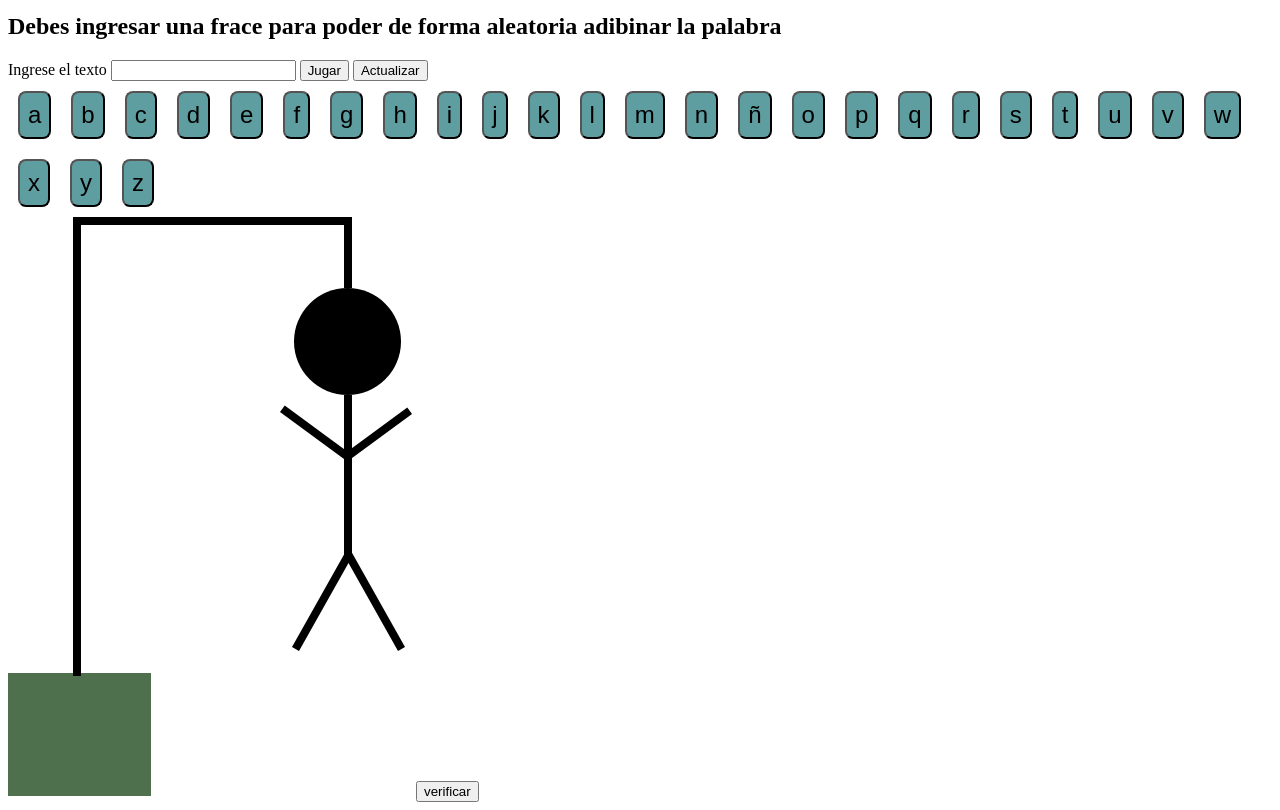
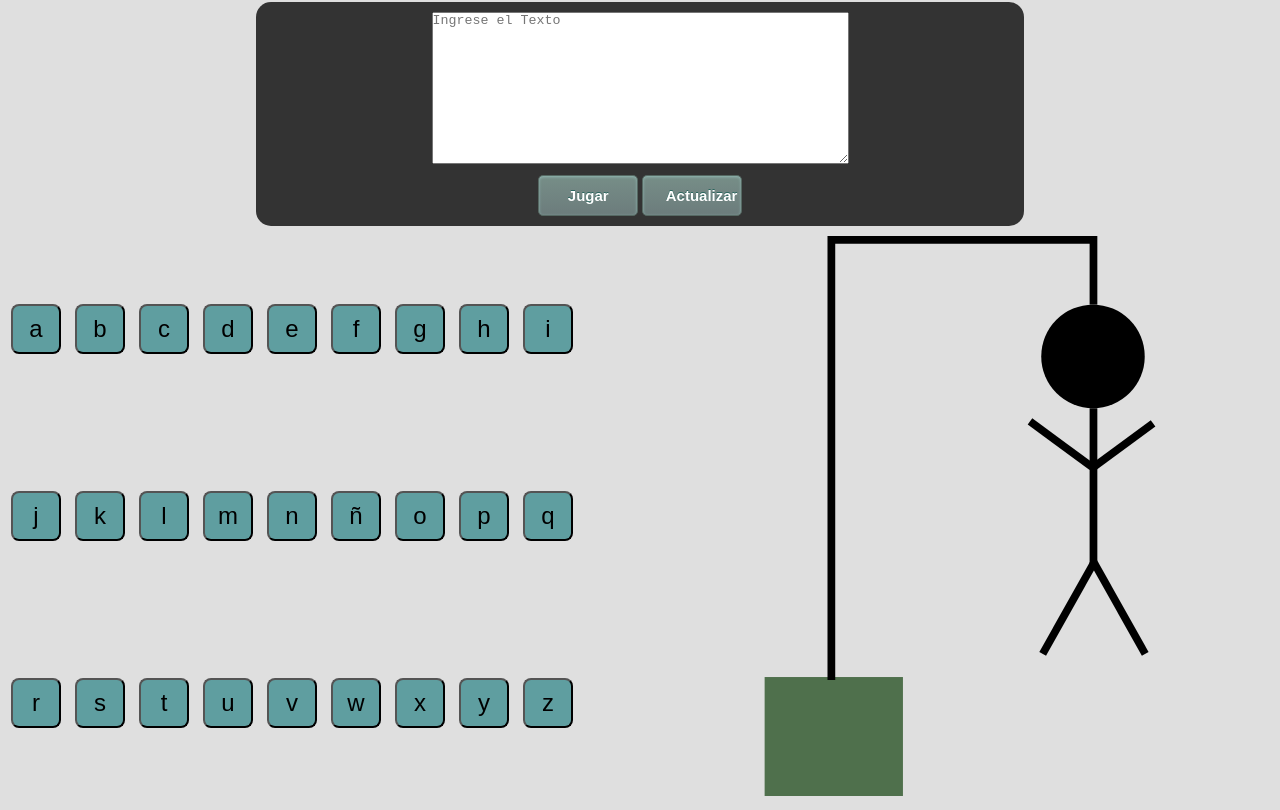
Before and after one commit to Tomytool/Pruebas_Ahorcado, a website: page index.html in a window 1280 px wide. Shown: the part 67-877 px from the top of the page. Drawn offline with Linux system fonts and the light colour scheme.

Commit message:
se realizan cambios Css y parte de la logica

```diff
--- a/css/main.css
+++ b/css/main.css
@@ -1,22 +1,115 @@
-.letras {
+* {
+  margin: 0;
+  padding: 0;
+  box-sizing: border-box;
+}
+body {
+  width: 100vw;
+  height: 100vh;
+  font-family: 'Roboto', sans-serif;
+  font-size: 14px;
+  line-height: 1;
+  color: #333;
+  background-color: rgb(223, 223, 223);
+  display: grid;
+  grid-template-columns: repeat(2, 1fr);
+  grid-template-rows: repeat(3, 1fr) 70%;
+  text-align: center;
+}
+h1 {
+  grid-column: 1/3;
+  grid-row: 1/2;
+  text-align: center;
+  font-size: 2em;
+  font-family: 'Roboto', sans-serif;
+  color: rgb(0, 0, 0);
+}
+.formulario {
+  margin-top: 10px;
+  grid-column: 1/3;
+  grid-row: 2/3;
+}
+.formulario h2 {
+  width: 80%;
+  margin: 0 auto;
+}
+.formulario form {
+  width: 60%;
+  margin: 10px auto;
   display: flex;
-  flex-wrap: wrap;
+  justify-content: center;
+  align-items: center;
+  flex-direction: column;
+  background-color: #333;
+  border-radius: 15px;
+  color: white;
+  padding: 10px;
 }
-.letras button {
-  font-size: 24px;
-  padding: 8px;
-  background-color: cadetblue;
-  border-radius: 8px;
-  margin: 10px 10px;
+.btn {
+  text-align: center;
+  margin-top: 9px;
+  width: 100px;
+  box-shadow: inset 0px 1px 3px 0px #91b8b3;
+  background: linear-gradient(to bottom, #768d87 5%, #6c7c7c 100%);
+  background-color: #768d87;
+  border-radius: 5px;
+  border: 1px solid #566963;
+  display: inline-block;
+  cursor: pointer;
+  color: #ffffff;
+  font-family: Arial;
+  font-size: 15px;
+  font-weight: bold;
+  padding: 11px 23px;
+  text-shadow: 0px -1px 0px #2b665e;
+}
+.btn:hover {
+  background: linear-gradient(to bottom, #6c7c7c 5%, #768d87 100%);
+  background-color: #6c7c7c;
 }
 .frace {
+  grid-column: 1/3;
+  grid-row: 3/4;
   width: 70vw;
   display: flex;
   justify-content: space-around;
   align-items: center;
 }
+.letras {
+  grid-column: 1/2;
+  grid-row: 4/5;
+  display: flex;
+  flex-wrap: wrap;
+  justify-content: space-around;
+  align-items: center;
+  width: 90%;
+}
+.letras .letra {
+  font-size: 24px;
+  background-color: cadetblue;
+  border-radius: 8px;
+  width: 50px;
+  height: 50px;
+  margin-left: 8px;
+}
+.contenedor {
+  grid-column: 2/3;
+  grid-row: 4/5;
+  display: flex;
+  justify-content: center;
+  align-items: center;
+
+  width: 100%;
+  height: 100%;
+}
+.contenedor svg {
+  width: 100%;
+  height: 100%;
+}
+
 .letraAdivinar {
   width: 30px;
+  height: 30px;
   text-align: center;
   font-size: 24px;
   padding: 8px;
--- a/index.html
+++ b/index.html
@@ -9,16 +9,33 @@
   </head>
   <body>
     <h1>El juego del Ahorcado</h1>
-    <h2>
-      Debes ingresar una frace para poder de forma aleatoria adibinar la palabra
-    </h2>
+
     <main class="formulario">
-      <label for="ingreso">Ingrese el texto</label>
-      <input type="text" name="ingreso" id="ingreso" />
-      <button id="inicio">Jugar</button>
-      <input type="button" value="Actualizar" onclick="location.reload()"></input>
+      <h2>
+        Debes ingresar una frase de la cual se elegirá una palabra de forma
+        aleatoria y tendrá que adivinarla
+      </h2>
+      <form action="">
+        <div class="texto">
+          <textarea
+            name="textarea"
+            rows="10"
+            cols="50"
+            id="ingreso"
+            placeholder="Ingrese el Texto"
+          ></textarea>
+        </div>
+        <div class="botonesAccion">
+          <button class="btn" type="button" id="inicio">Jugar</button>
+          <button class="btn" type="button" onclick="location.reload()">
+            Actualizar
+          </button>
+        </div>
+      </form>
     </main>
+    <!-- seccion donde se inserta la palebra desde el app.js -->
     <section class="frace"></section>
+
     <section class="letras">
       <button class="letra">a</button>
       <button class="letra">b</button>
@@ -47,7 +64,7 @@
       <button class="letra">x</button>
       <button class="letra">y</button>
       <button class="letra">z</button>
-    </section
+    </section>
     <section class="contenedor">
       <svg
         width="404"
@@ -129,7 +146,7 @@
         />
       </svg>
     </section>
-    <button onclick="borrar()">verificar</button>
+
     <script src="js/app.js"></script>
   </body>
 </html>
--- a/js/app.js
+++ b/js/app.js
@@ -11,7 +11,6 @@ let elementoInsertar;
 const ingresoTexto = () => {
   texto = document.getElementById('ingreso').value;
   document.getElementById('ingreso').value = '';
-
   console.log(texto);
   separartexto(texto);
 };
@@ -22,9 +21,8 @@ const IniciarJuego = document
 
 // funcion que separa el texto ingresado y lo convierte en un array
 const separartexto = (cadena) => {
-  texto.innerHTML = '';
   arrayTexto = cadena.split(' ');
-  console.log(arrayTexto);
+  console.log({ arrayTexto });
   for (let i = 0; i < arrayTexto.length; i++) {
     if (arrayTexto[i].length <= 3) {
       arrayTexto.splice(i, 1);
@@ -40,6 +38,17 @@ const palabraAleatoria = () => {
   // alert('palabra aleatoria es: ' + arrayTexto[numeroRand]);
   palabraSeparada = arrayTexto[numeroRand].split('');
   console.log(palabraSeparada);
+  palabraSeparada.forEach((letra, index) => {
+    if (
+      letra === ',' ||
+      letra === '.' ||
+      letra === ';' ||
+      letra === '?' ||
+      letra === '!'
+    ) {
+      palabraSeparada.splice(index, 1);
+    }
+  });
   insertar(palabraSeparada);
 };
 
@@ -77,56 +86,46 @@ const buscarLetras = () => {
         setTimeout(() => {
           alert('ganaste');
           location.reload();
-        }, 500);
+        }, 200);
       }
     });
     if (contadorLetras === 0) {
       oportunidades += 1;
     }
-
     console.log(e.target.innerHTML);
-
     borrar(oportunidades);
   });
 };
 
 const borrar = (intentos) => {
-  switch (intentos) {
-    case 1:
-      console.log('comienza el juego');
-      break;
-    case 2:
+  if (intentos === 1) {
+  }
+  if (intentos === 2) {
     cuerpoQuemado = document.querySelector('.pizq');
     cuerpoQuemado.classList.add('ocultar');
-      console.log('te quedan 5 intentos');
-      break;
-    case 3:
+  }
+  if (intentos === 3) {
     cuerpoQuemado = document.querySelector('.pdech');
     cuerpoQuemado.classList.add('ocultar');
-      console.log('te quedan 4 intentos');
-      break;
-    case 4:
+  }
+  if (intentos === 4) {
     cuerpoQuemado = document.querySelector('.bizq');
     cuerpoQuemado.classList.add('ocultar');
-      console.log('te quedan 3 intentos');
-      break;
-    case 5:
+  }
+  if (intentos === 5) {
     cuerpoQuemado = document.querySelector('.bdech');
     cuerpoQuemado.classList.add('ocultar');
-      console.log('te quedan 2 intentos');
-      break;
-    case 6:
+  }
+  if (intentos === 6) {
     cuerpoQuemado = document.querySelector('.cuerpo');
     cuerpoQuemado.classList.add('ocultar');
-      console.log('te quedan 1 intentos');
-      break;
-    case 7:
+  }
+  if (intentos === 7) {
     cuerpoQuemado = document.querySelector('.cabeza');
     cuerpoQuemado.classList.add('ocultar');
     setTimeout(() => {
       alert('Perdiste');
       location.reload();
     }, 200);
-      break;
   }
 };
```
Lines whose indentation alone changed are shown as unchanged.
